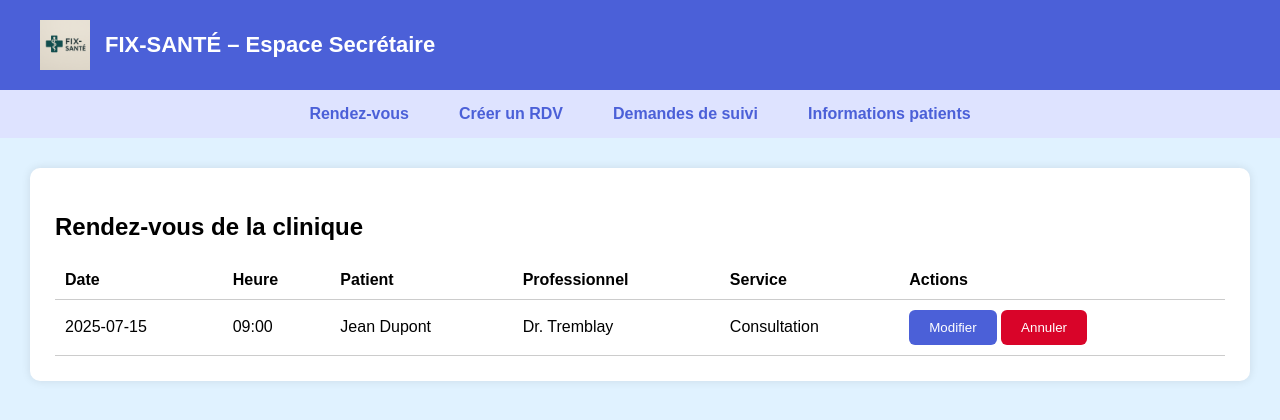
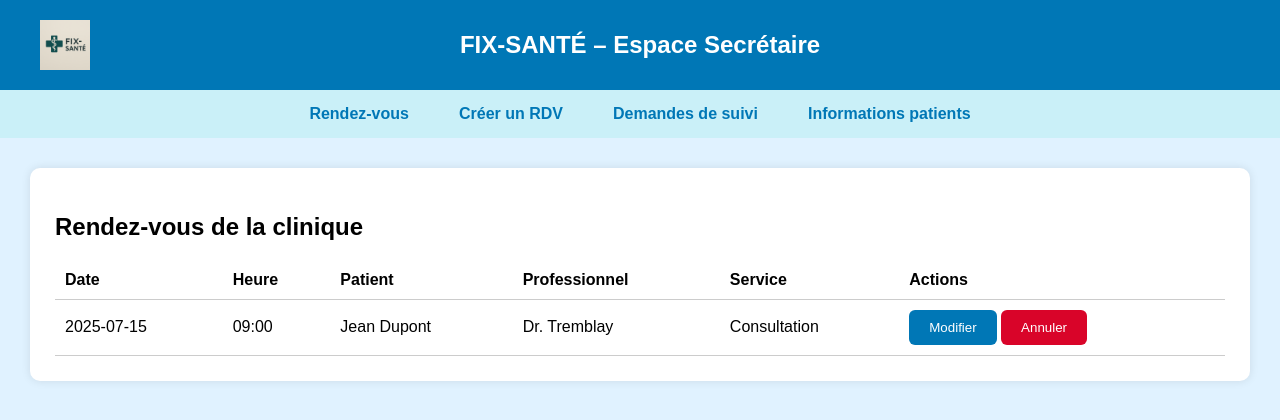
Before and after one commit to Thanthan77/TCH099_PROJET, a PHP site: page /monapi/siteweb/html/secretaire_dashboard.html in a window 1280 px wide. Shown: the top 420 px of the page. Run offline with PHP 8.4, Linux system fonts and the light colour scheme.

Commit message:
probleme de couleur regler

```diff
--- a/site_clinique/siteweb/css/secretaire_dashboard.css
+++ b/site_clinique/siteweb/css/secretaire_dashboard.css
@@ -5,9 +5,13 @@ body {
 }
 
 header {
-  background-color: #4b60d8;
+  background-color: #0077b6;
+  padding: 20px 40px;
   color: white;
-  padding: 20px 40px;
+  display: flex;
+  align-items: center;
+  justify-content: space-between;
+  position: relative;
 }
 
 .logo-container {
@@ -17,19 +21,23 @@ header {
 
 .logo {
   width: 50px;
+  height: auto;
   margin-right: 15px;
 }
 
 header h1 {
+  font-size: 24px;
   margin: 0;
-  font-size: 22px;
+  position: absolute;
+  left: 50%;
+  transform: translateX(-50%);
 }
 
 /* Onglets */
 .tabs {
   display: flex;
   justify-content: center;
-  background-color: #dee3ff;
+  background-color: #caf0f8;
 }
 
 .tabs button {
@@ -38,12 +46,12 @@ header h1 {
   border: none;
   font-size: 16px;
   cursor: pointer;
-  color: #4b60d8;
+  color: #0077b6;
   font-weight: bold;
 }
 
 .tabs button:hover {
-  background-color: #cdd2fd;
+  background-color: #90e0ef;
 }
 
 /* Contenu */
@@ -85,7 +93,7 @@ textarea, input, select {
 
 button {
   padding: 10px 20px;
-  background-color: #4b60d8;
+  background-color: #0077b6;
   color: white;
   border: none;
   border-radius: 6px;
@@ -93,7 +101,7 @@ button {
 }
 
 button:hover {
-  background-color: #2c42b0;
+  background-color: #023e8a;
 }
 
 button.danger {
```
